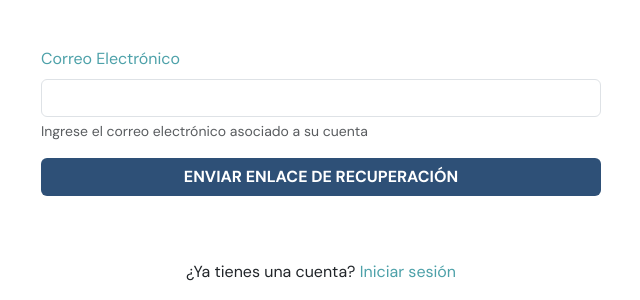
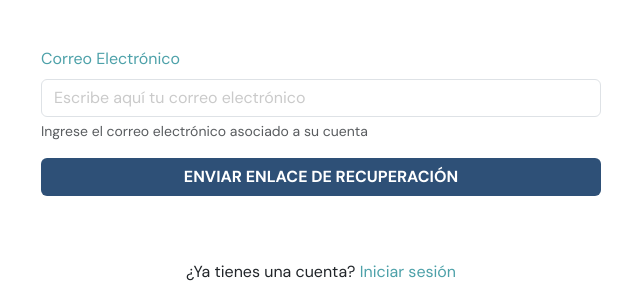
Before and after one commit to Leo-Noriega/MedOnline-API, a Django app: page /users/recovery-password/ in a window 1280 px wide. Shown: the part 299-599 px from the top of the page, without its empty margins (319-959 px from the left). Run offline with Django 5.2, Linux system fonts and the light colour scheme; parts of the project's set-up code (start-up, migrations or seed data) failed here and were passed over.

Commit message:
feat: Add placeholders to email input fields in login and recovery forms

```diff
--- a/users/forms.py
+++ b/users/forms.py
@@ -13,11 +13,17 @@ INPUT_CLASS = 'form-control'
 class CustomLoginForm(AuthenticationForm):
     email = forms.EmailField(
         label="Correo Electrónico",
-        widget=forms.TextInput(attrs={'class': INPUT_CLASS})
+        widget=forms.TextInput(attrs={
+            'class': INPUT_CLASS,
+            'placeholder': 'Escribe aquí tu correo electrónico'
+        })
     )
     password = forms.CharField(
         label="Contraseña",
-        widget=forms.PasswordInput(attrs={'class': INPUT_CLASS})
+        widget=forms.PasswordInput(attrs={
+            'class': INPUT_CLASS,
+            'placeholder': 'Escribe tu contraseña'
+        })
     )
 
 class BaseRegistrationForm(forms.ModelForm):
--- a/users/templates/users/recovery_password.html
+++ b/users/templates/users/recovery_password.html
@@ -23,7 +23,7 @@
                 {% csrf_token %}
                 <div class="mb-3">
                     <label for="id_email" class="form-label text-second">Correo Electrónico</label>
-                    <input type="email" class="form-control" id="id_email" name="email" required>
+                    <input type="email" class="form-control" id="id_email" name="email" required placeholder="Escribe aquí tu correo electrónico">
                     <div class="form-text">Ingrese el correo electrónico asociado a su cuenta</div>
                 </div>
                 <div id="messageContainer" class="mb-3" style="display: none;">
```
